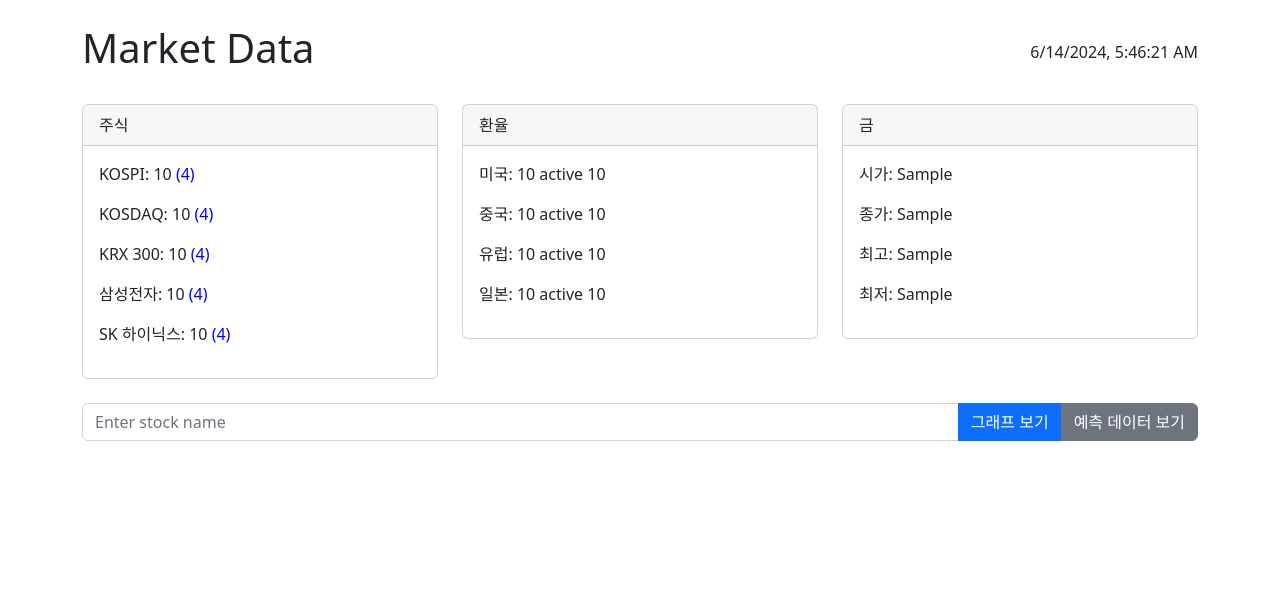
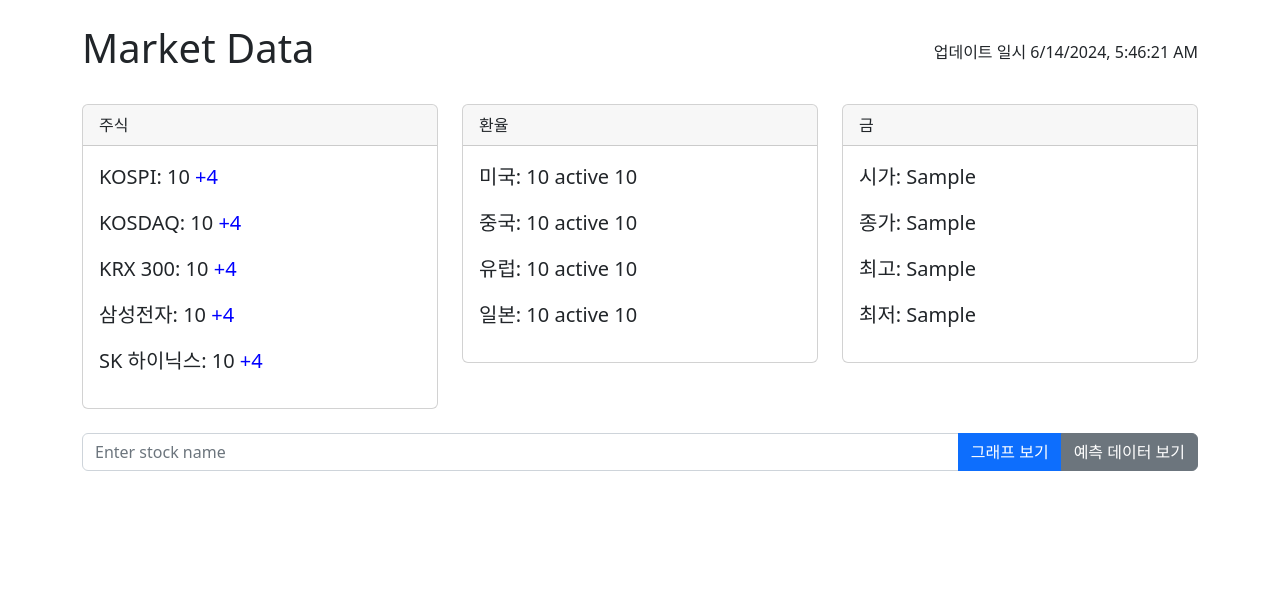
Before and after one commit to QHdld/django-study, a Django app: template myproject/myapp/templates/myapp/market_data.html in a window 1280 px wide. Shown: the top 616 px of the page. Run offline with Django 3.2, Linux system fonts and the light colour scheme; the template is opened without the code that fills it: most values are stand-ins (such as "Sample title", 1, 10 or a date in 2020); parts of the project's set-up code (start-up, migrations or seed data) failed here and were passed over.

Commit message:
chore: 등락률 시각화 css 일부 수정

```diff
--- a/myproject/myapp/templates/myapp/market_data.html
+++ b/myproject/myapp/templates/myapp/market_data.html
@@ -7,24 +7,32 @@
     <title>Stock and Exchange Data</title>
     <link href="https://cdn.jsdelivr.net/npm/bootstrap@5.2.3/dist/css/bootstrap.min.css" rel="stylesheet" />
     <link href="{% static 'css/styles.css' %}" rel="stylesheet" />
+    <style>
+        .card-body p {
+            font-size: 20px;
+        }
+        #currentDateTime {
+            font-size: 16px;
+        }
+    </style>
     <script src="https://cdn.jsdelivr.net/npm/chart.js"></script>
 </head>
 <body>
     <div class="container mt-4">
         <div class="d-flex justify-content-between align-items-center mb-4">
             <h1>Market Data</h1>
-            <div id="currentDateTime"></div>
+            <div id="currentDateTime">업데이트 일시 <span id="dateTime"></span></div>
         </div>
         <div class="row mb-4">
             <div class="col-md-4">
                 <div class="card">
                     <div class="card-header">주식</div>
                     <div class="card-body">
-                        <p>KOSPI: {{ kospi_open_price }} <span class="changeRate" data-rate="{{ kospi_change_rate }}">({{ kospi_change_rate }})</span></p>
-                        <p>KOSDAQ: {{ kosdaq_open_price }} <span class="changeRate" data-rate="{{ kosdaq_change_rate }}">({{ kosdaq_change_rate }})</span></p>
-                        <p>KRX 300: {{ krx300_open_price }} <span class="changeRate" data-rate="{{ krx300_change_rate }}">({{ krx300_change_rate }})</span></p>
-                        <p>삼성전자: {{ samsung_electronics_open_price }} <span class="changeRate" data-rate="{{ samsung_electronics_change_rate }}">({{ samsung_electronics_change_rate }})</span></p>
-                        <p>SK 하이닉스: {{ sk_hynix_open_price }} <span class="changeRate" data-rate="{{ sk_hynix_change_rate }}">({{ sk_hynix_change_rate }})</span></p>
+                        <p>KOSPI: {{ kospi_open_price }} <span class="changeRate" data-rate="{{ kospi_change_rate }}">{{ kospi_change_rate }}</span></p>
+                        <p>KOSDAQ: {{ kosdaq_open_price }} <span class="changeRate" data-rate="{{ kosdaq_change_rate }}">{{ kosdaq_change_rate }}</span></p>
+                        <p>KRX 300: {{ krx300_open_price }} <span class="changeRate" data-rate="{{ krx300_change_rate }}">{{ krx300_change_rate }}</span></p>
+                        <p>삼성전자: {{ samsung_electronics_open_price }} <span class="changeRate" data-rate="{{ samsung_electronics_change_rate }}">{{ samsung_electronics_change_rate }}</span></p>
+                        <p>SK 하이닉스: {{ sk_hynix_open_price }} <span class="changeRate" data-rate="{{ sk_hynix_change_rate }}">{{ sk_hynix_change_rate }}</span></p>
                     </div>
                 </div>
             </div>
@@ -172,7 +180,7 @@
             if (myChart) {
                 myChart.destroy();
             }
-            // Combine existing chart data with prediction data
+
             const combinedLabels = myChart.data.labels.concat(dates);
             const combinedData = myChart.data.datasets[0].data.concat(predictions);
             myChart = new Chart(ctx, {
@@ -208,21 +216,18 @@
             document.getElementById('chartContainer').style.display = 'block';
         }
 
-        // 현재 날짜와 시간을 설정하는 함수
         function setCurrentDateTime() {
             const now = new Date();
             const formattedDate = now.toLocaleString();
-            document.getElementById('currentDateTime').textContent = formattedDate;
+            document.getElementById('dateTime').textContent = formattedDate;
         }
 
-        // 페이지 로드 시 현재 날짜와 시간을 표시
         window.onload = function() {
             setCurrentDateTime();
             setChangeStatusColors();
             setChangeRateColors();
         };
 
-        // changeStatus에 따라 색상 설정
         function setChangeStatusColors() {
             const changeStatusElements = document.querySelectorAll('.changeStatus');
             changeStatusElements.forEach(element => {
@@ -235,15 +240,16 @@
             });
         }
 
-        // changeRate에 따라 색상 설정
         function setChangeRateColors() {
             const changeRateElements = document.querySelectorAll('.changeRate');
             changeRateElements.forEach(element => {
                 const rate = element.getAttribute('data-rate');
                 if (rate.includes('-')) {
                     element.style.color = 'red';
+                    element.textContent = `-${rate}`;
                 } else {
                     element.style.color = 'blue';
+                    element.textContent = `+${rate}`;
                 }
             });
         }
```
